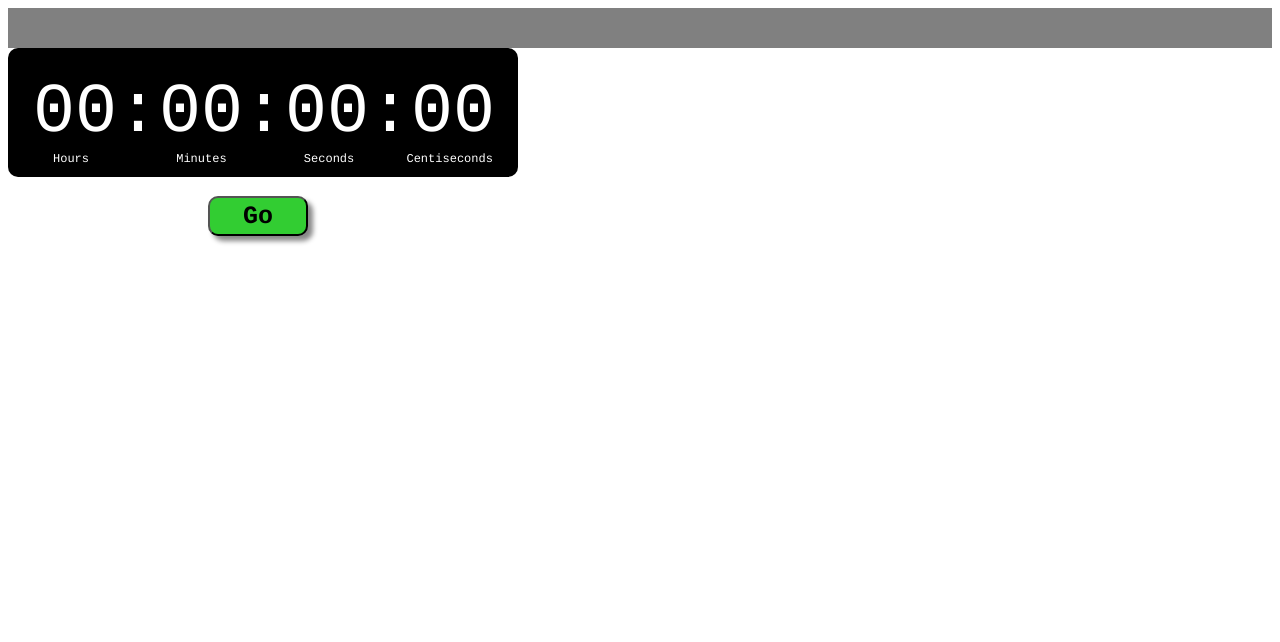
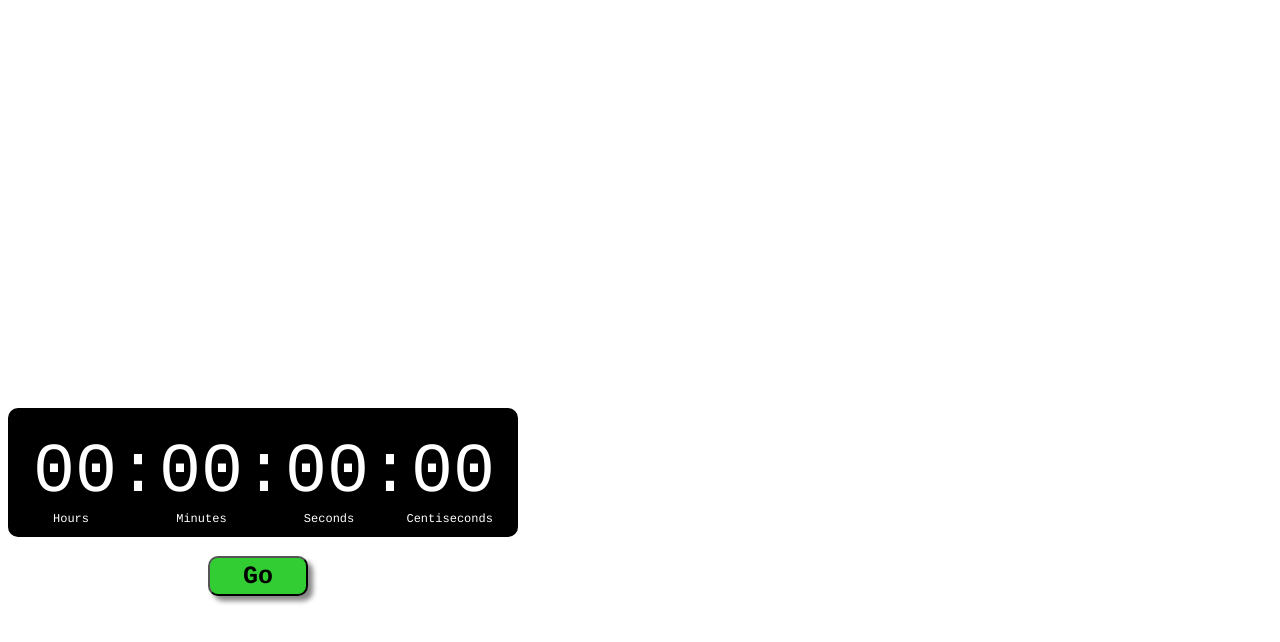
Before and after one commit to KennWu1/htmlclock, a plain HTML site: page index.html in a window 1280 px wide. Drawn offline with Linux system fonts and the light colour scheme.

Commit message:
Update index.html

```diff
--- a/index.html
+++ b/index.html
@@ -9,7 +9,7 @@
 
 	<body>
 		<div
-			style="height:40px;background:gray;">
+			style="height:400px;background:white;">
 		</div>
 		<div id='timer'>00:00:00:00</div>
 		<div id='labels'>
```
